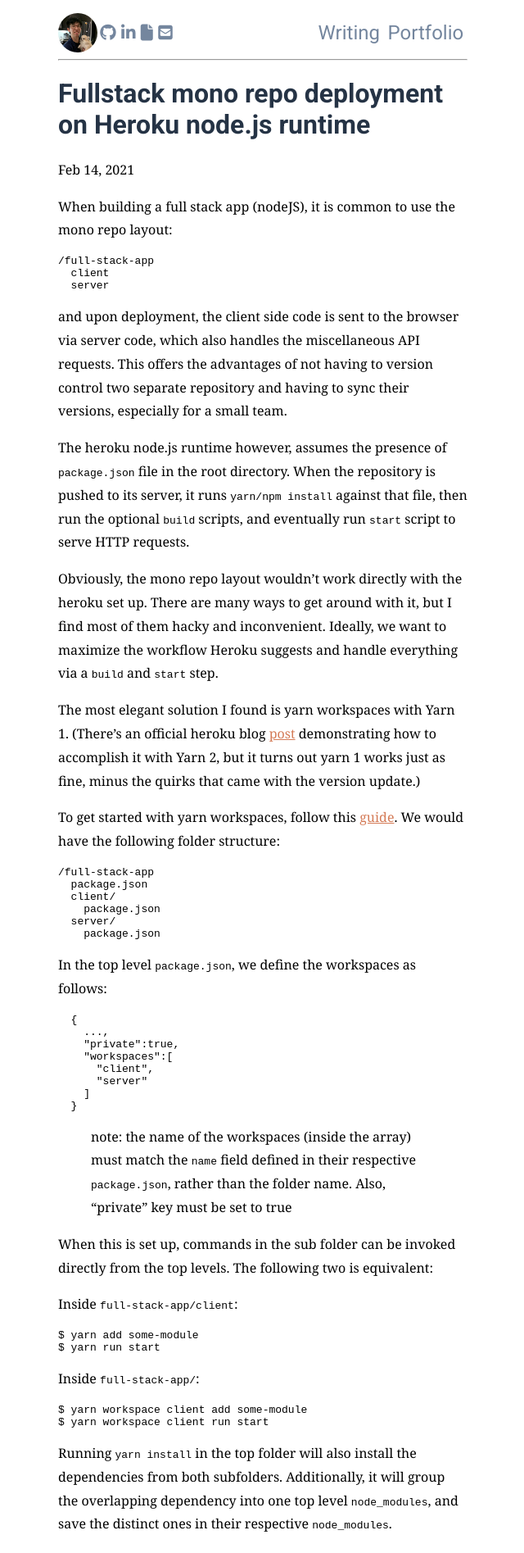
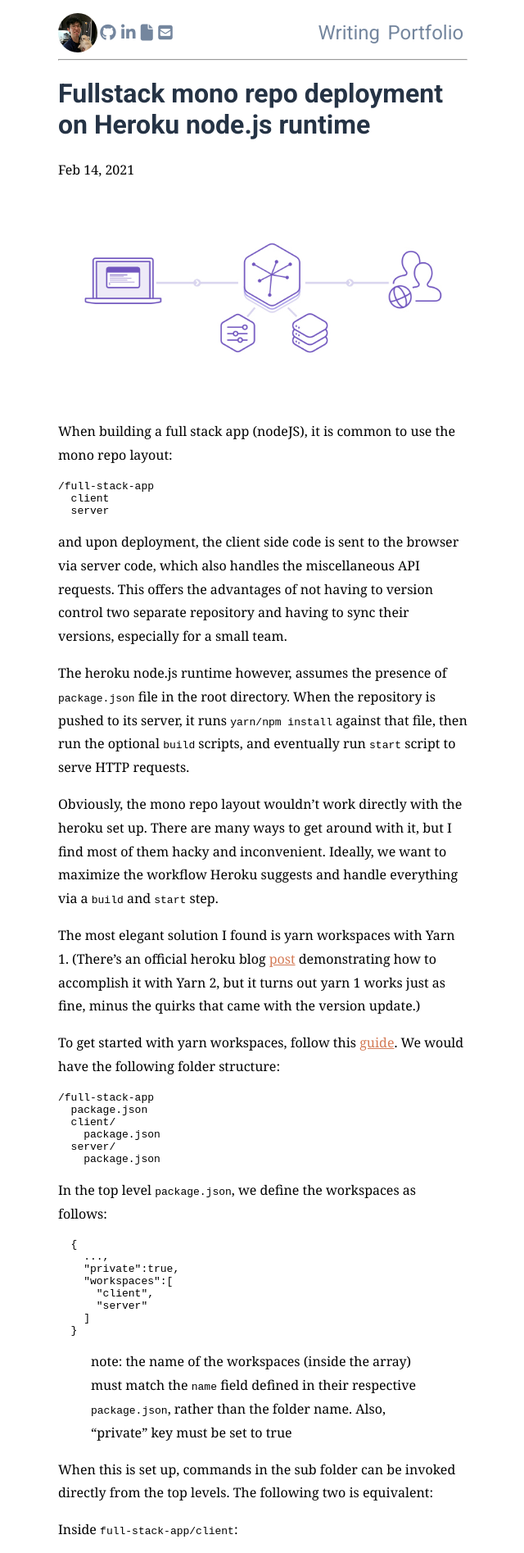
Before and after one commit to alvyjudy/alvyjudy.github.io, a Jekyll site: the page built from _posts/2021-02-14-heroku-mono-repo.md, in a window 1280 px wide. Shown: the top 1895 px of the page at 82% size, without its empty margins (319-959 px from the left). Built offline with Jekyll 4.4.1, drawn with Linux system fonts in a browser that asks for light colours; nearby versions of some CDN libraries.

Commit message:
add picture

```diff
--- a/_posts/2021-02-14-heroku-mono-repo.md
+++ b/_posts/2021-02-14-heroku-mono-repo.md
@@ -3,6 +3,8 @@
 title: Fullstack mono repo deployment on Heroku node.js runtime
 teaser: |
 ---
+
+![heroku.png](/assets/images/heroku.jpg)
 
 When building a full stack app (nodeJS), it is common to use the mono repo layout:
 
```
Also changed, not shown: assets/images/heroku.jpg (added).
